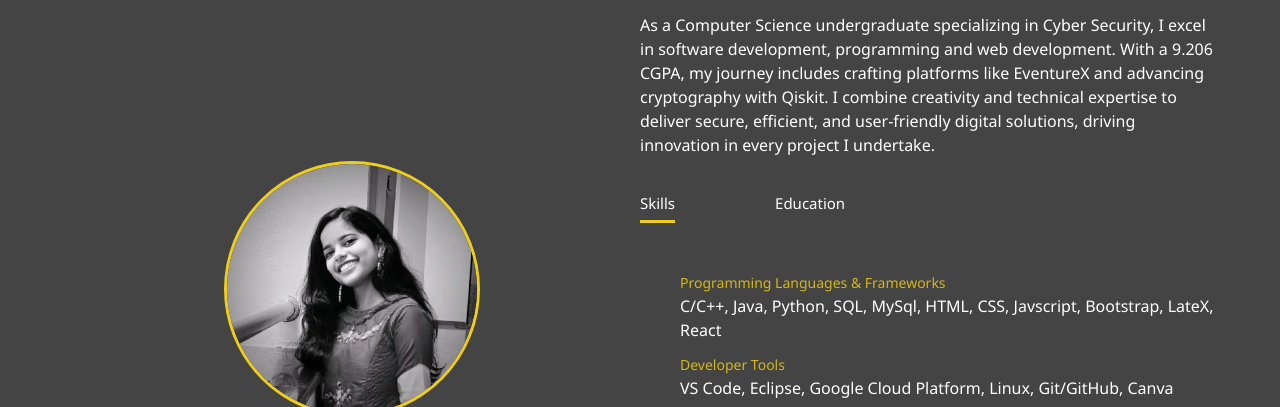
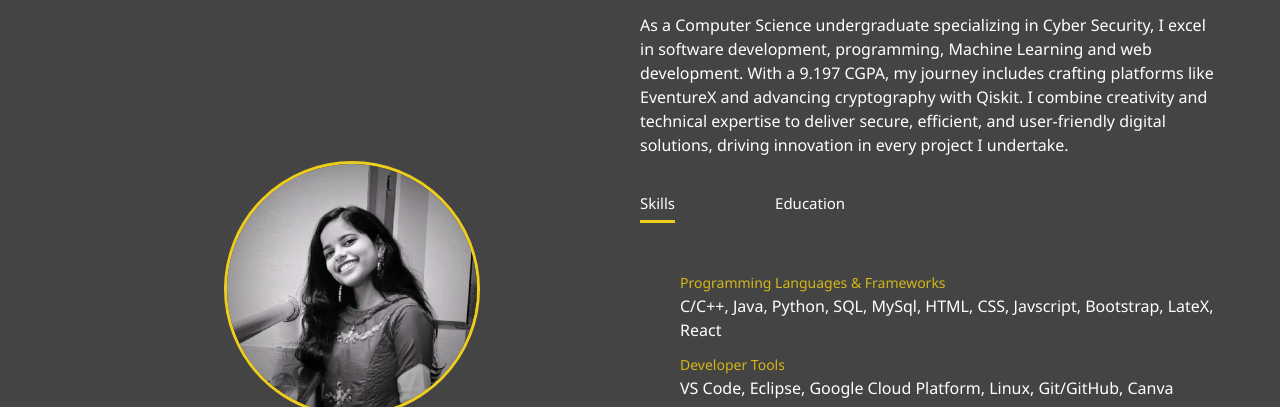
Before and after one commit to BhumikaSigadapu3/My_Portfolio, a website: page dist/about.html in a window 1280 px wide. Shown: the part 370-777 px from the top of the page. Drawn offline with Linux system fonts and the light colour scheme.

Commit message:
Update about.html

```diff
--- a/dist/about.html
+++ b/dist/about.html
@@ -68,7 +68,7 @@
             <img src="images/portrait.jpg" alt="Bhumika" class="bio-image">
             <div class="bio">
                 <h1 class="text-secondary">BIO</h1>
-                <p>As a Computer Science undergraduate specializing in Cyber Security, I excel in software development, programming and web development. With a 9.206 CGPA, my journey includes crafting platforms like EventureX and advancing cryptography with Qiskit. I combine creativity and technical expertise to deliver secure, efficient, and user-friendly digital solutions, driving innovation in every project I undertake.</p>
+                <p>As a Computer Science undergraduate specializing in Cyber Security, I excel in software development, programming, Machine Learning and web development. With a 9.197 CGPA, my journey includes crafting platforms like EventureX and advancing cryptography with Qiskit. I combine creativity and technical expertise to deliver secure, efficient, and user-friendly digital solutions, driving innovation in every project I undertake.</p>
                 <div class="tab-titles">
                     <p class="tab-links active-link" onclick="opentab('skills')">Skills</p>
                     <p class="tab-links" onclick="opentab('education')">Education</p>
```
